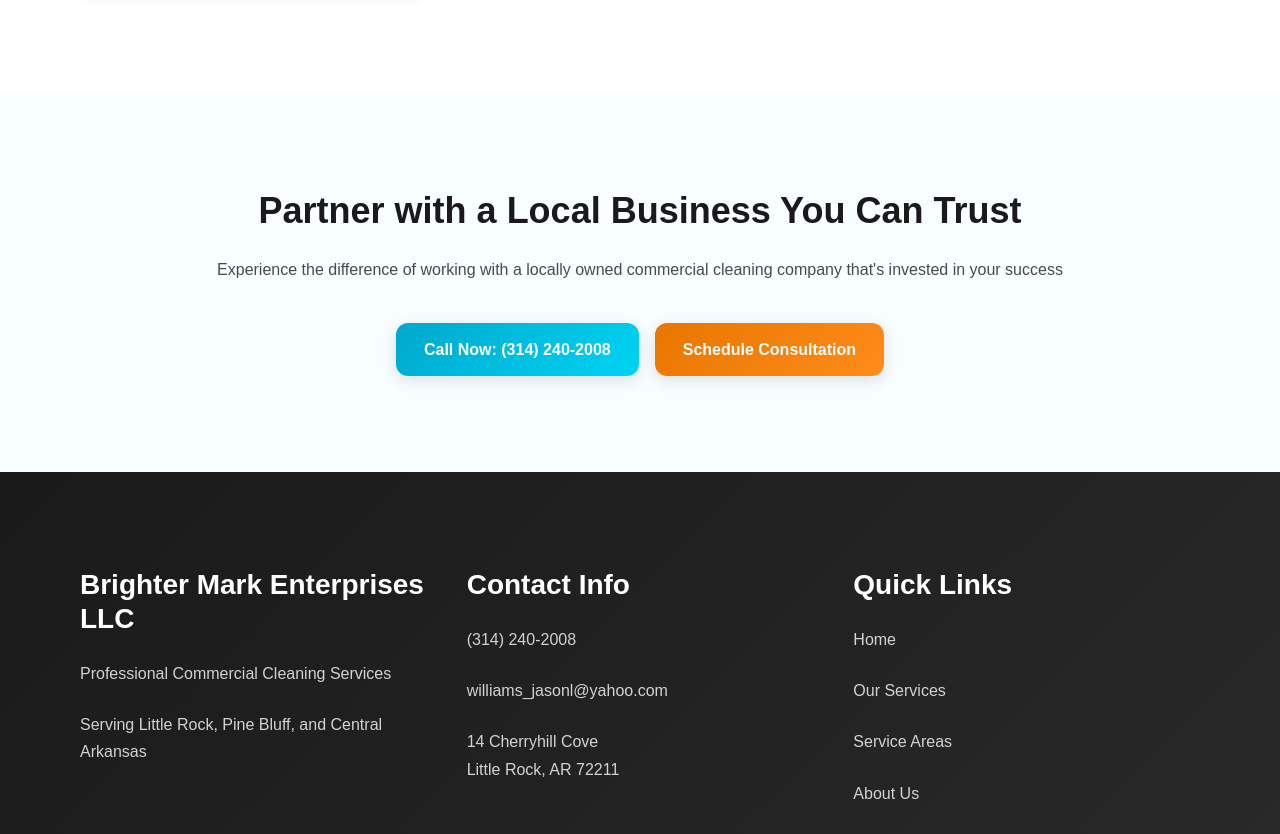
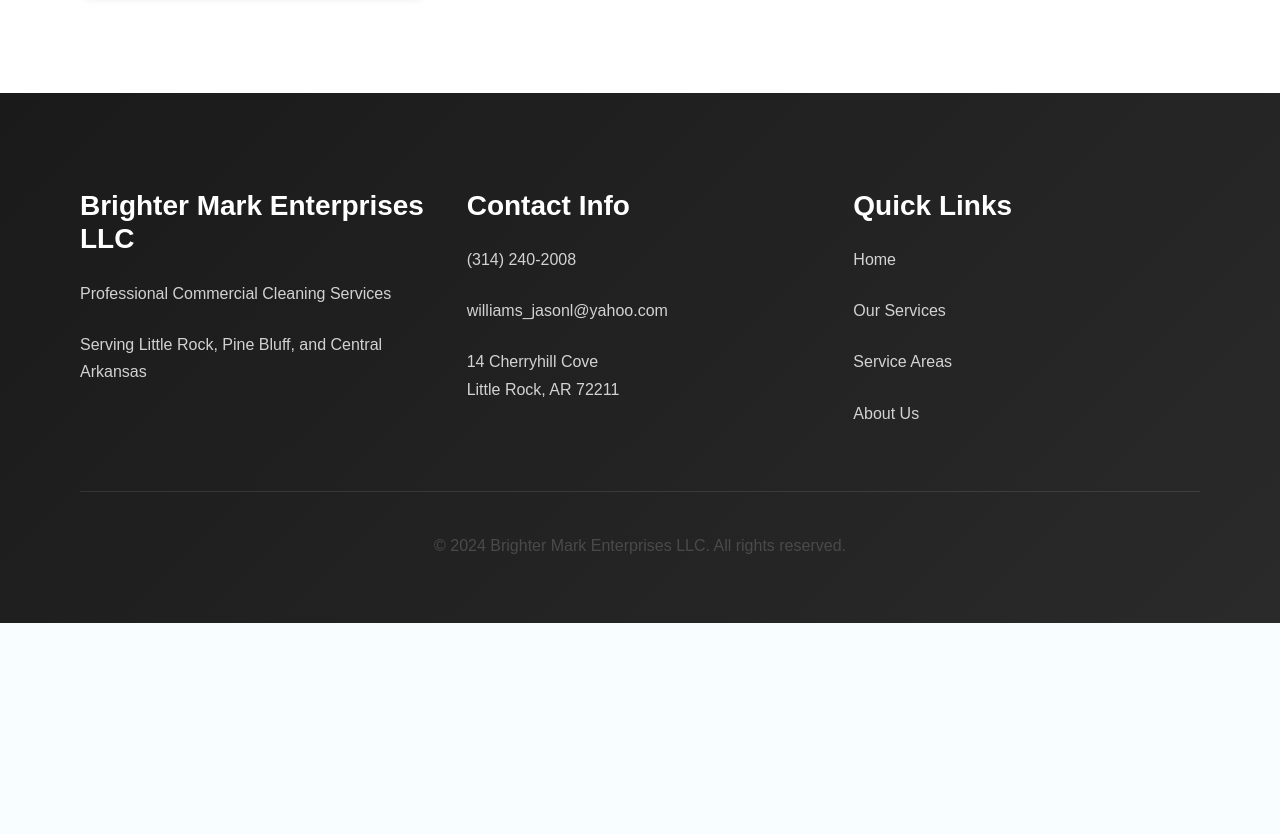
Before and after one commit to yspotua187/Brightermarksite, a plain HTML site: page about.html in a window 1280 px wide. Shown: the part 1585-2419 px from the top of the page. After the commit the page ends 2208 px from the top, so only its background shows below. Drawn offline with Linux system fonts and the light colour scheme.

Commit message:
Remove final CTA section from about page

```diff
--- a/about.html
+++ b/about.html
@@ -133,25 +133,6 @@
         </div>
     </section>
 
-    <!-- Call to Action -->
-    <section class="section section-dark">
-        <div class="container">
-            <div class="text-center">
-                <h2>Partner with a Local Business You Can Trust</h2>
-                <p class="mb-lg">Experience the difference of working with a locally owned commercial cleaning company that's invested in your success</p>
-
-                <div class="hero-cta">
-                    <a href="tel:+13142402008" class="btn btn-primary">
-                        Call Now: (314) 240-2008
-                    </a>
-                    <a href="contact.html" class="btn btn-secondary">
-                        Schedule Consultation
-                    </a>
-                </div>
-            </div>
-        </div>
-    </section>
-
     <!-- Footer -->
     <footer class="footer">
         <div class="container">
```
